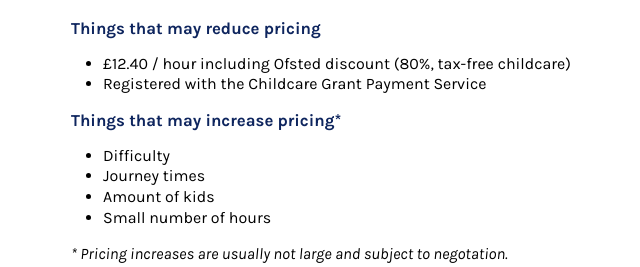
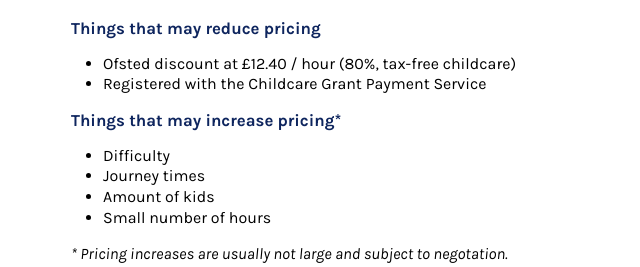
Before and after one commit to Krammy/childcare-replacement-website, a Flask app: page / in a window 1280 px wide. Shown: the part 385-652 px from the top of the page, without its empty margins (57-697 px from the left). Run offline with Flask 3, Linux system fonts and the light colour scheme.

Commit message:
updated pricing page

```diff
--- a/templates/pricing.html
+++ b/templates/pricing.html
@@ -10,7 +10,7 @@
 <hr class="phoneOnly"/>
 <h3>Things that may reduce pricing</h3>
 <ul>
-    <li>£12.40 / hour including Ofsted discount (80%, tax-free childcare)</li>
+    <li>Ofsted discount at £12.40 / hour (80%, tax-free childcare)</li>
     <li>Registered with the Childcare Grant Payment Service</li>
 </ul>
 <h3>Things that may increase pricing*</h3>
```
